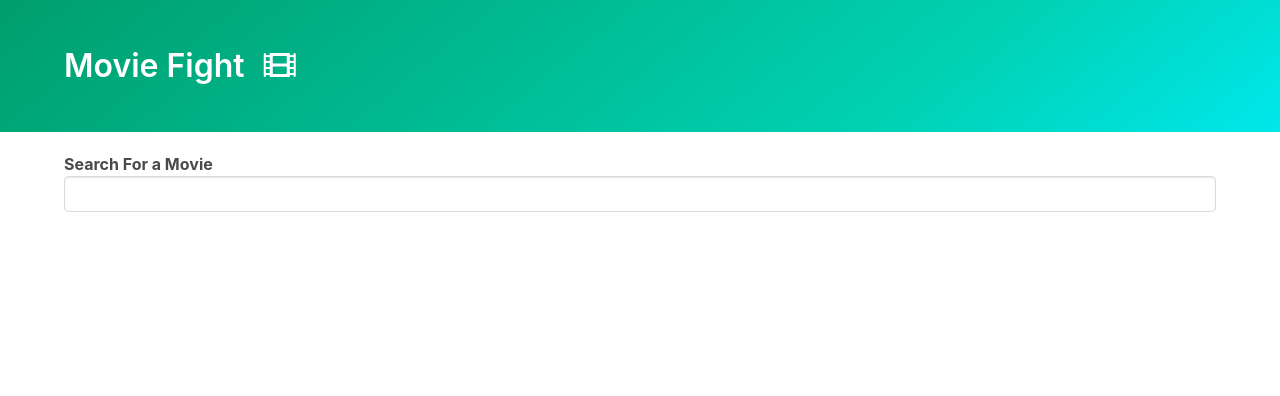
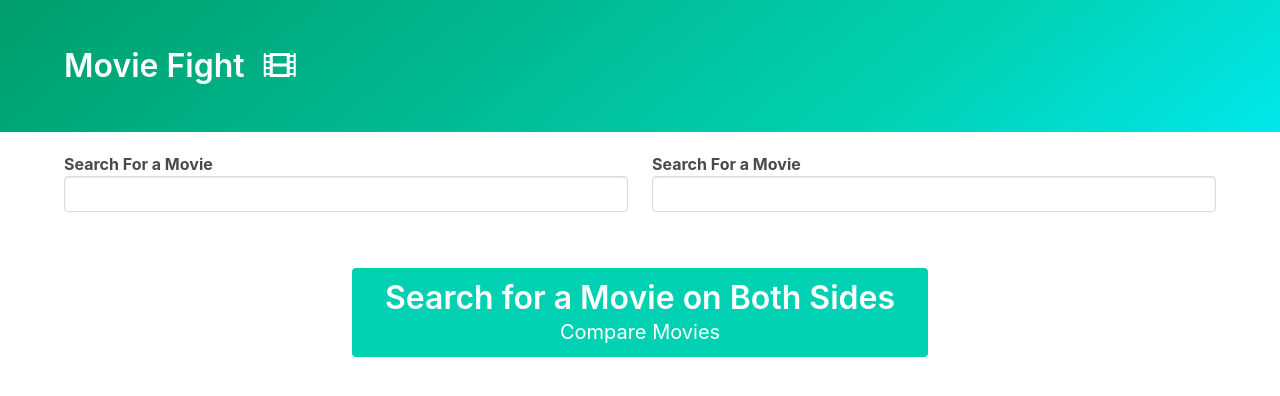
Before and after one commit to selmirM/moviecompare, a plain HTML site: page index.html in a window 1280 px wide. Drawn offline with nearby package versions, Linux system fonts and the light colour scheme.

Commit message:
Add markup for additional dropdown and tutorial
Signed-off-by: smujezinovic <smujezinovic@capeannenterprises.com>

```diff
--- a/index.html
+++ b/index.html
@@ -26,8 +26,21 @@
       </div>
     </section>
     <div class="container">
-      <div class="autocomplete"></div>
-      <div class="summary"></div>
+      <div class="columns">
+        <div class="column">
+          <div id="left-autocomplete"></div>
+          <div id="left-summary"></div>
+        </div>
+        <div class="column">
+          <div id="right-autocomplete"></div>
+          <div id="right-summary"></div>
+        </div>
+      </div>
+
+      <div class="column is-half notification is-primary tutorial">
+        <h1 class="title">Search for a Movie on  Both Sides</h1>
+        <p class="subtitle">Compare Movies</p>
+      </div>
     </div>
     <script src="utils.js"></script>
     <script src="autocomplete.js"></script>
--- a/index.js
+++ b/index.js
@@ -1,6 +1,4 @@
-
-createAutoComplete({
-    root : document.querySelector('.autocomplete'),
+const autoCompleteConfig = {
     renderOption : (movie) => {
         const imgSrc = movie.Poster === 'N/A' ? '' : movie.Poster;
         return `
@@ -9,6 +7,7 @@ createAutoComplete({
         `;
     },
     onOptionSelect : (movie) => {
+        document.querySelector('.tutorial').classList.add('is-hidden');
         onMovieSelect(movie);
     },
     inputValue: (movie) => {
@@ -29,8 +28,19 @@ createAutoComplete({
         return response.data.Search;
     },
     searchTitle: 'Search For a Movie'
+};
 
-});
+createAutoComplete({
+    ...autoCompleteConfig,
+    root : document.querySelector('#left-autocomplete'),
+    }
+);
+
+createAutoComplete({
+    ...autoCompleteConfig,
+    root : document.querySelector('#right-autocomplete'),
+    }
+);
 
 const onMovieSelect = async (movie) => {
     const response = await axios.get('http://www.omdbapi.com/', {
```
